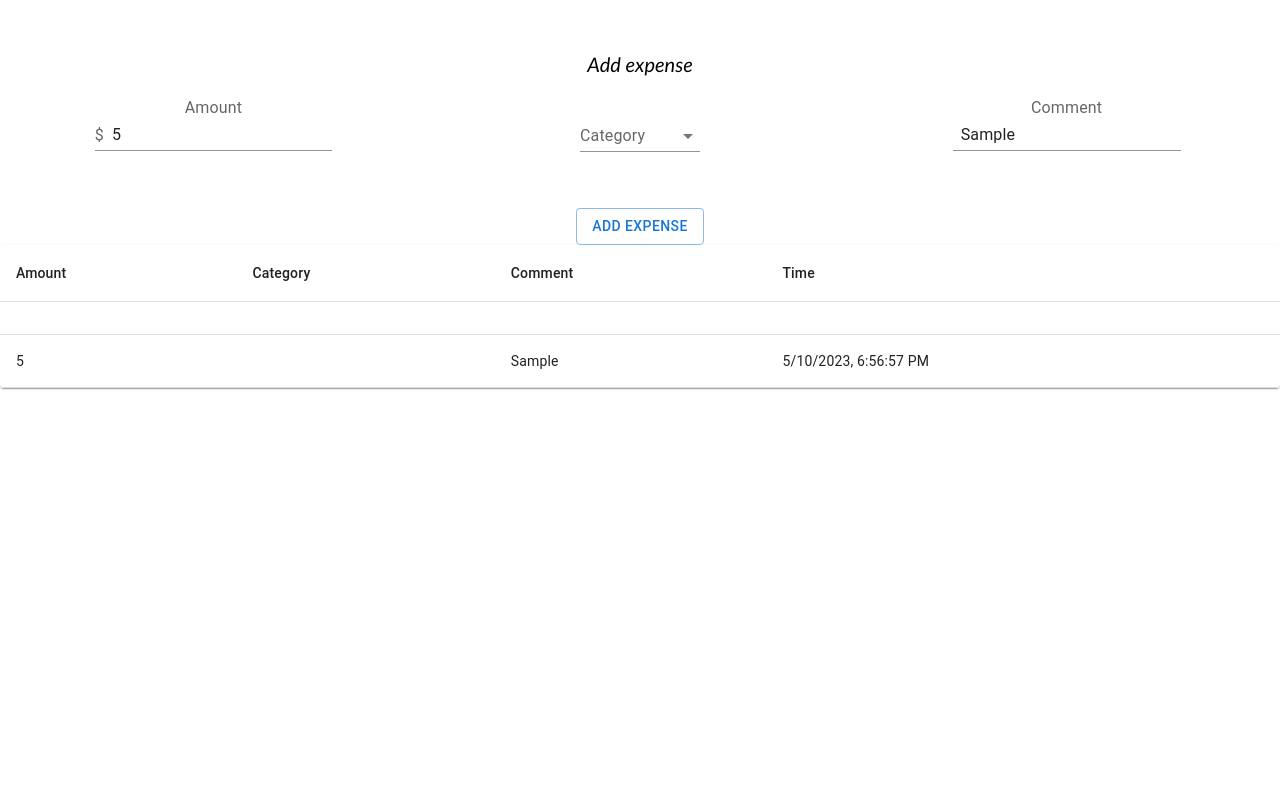
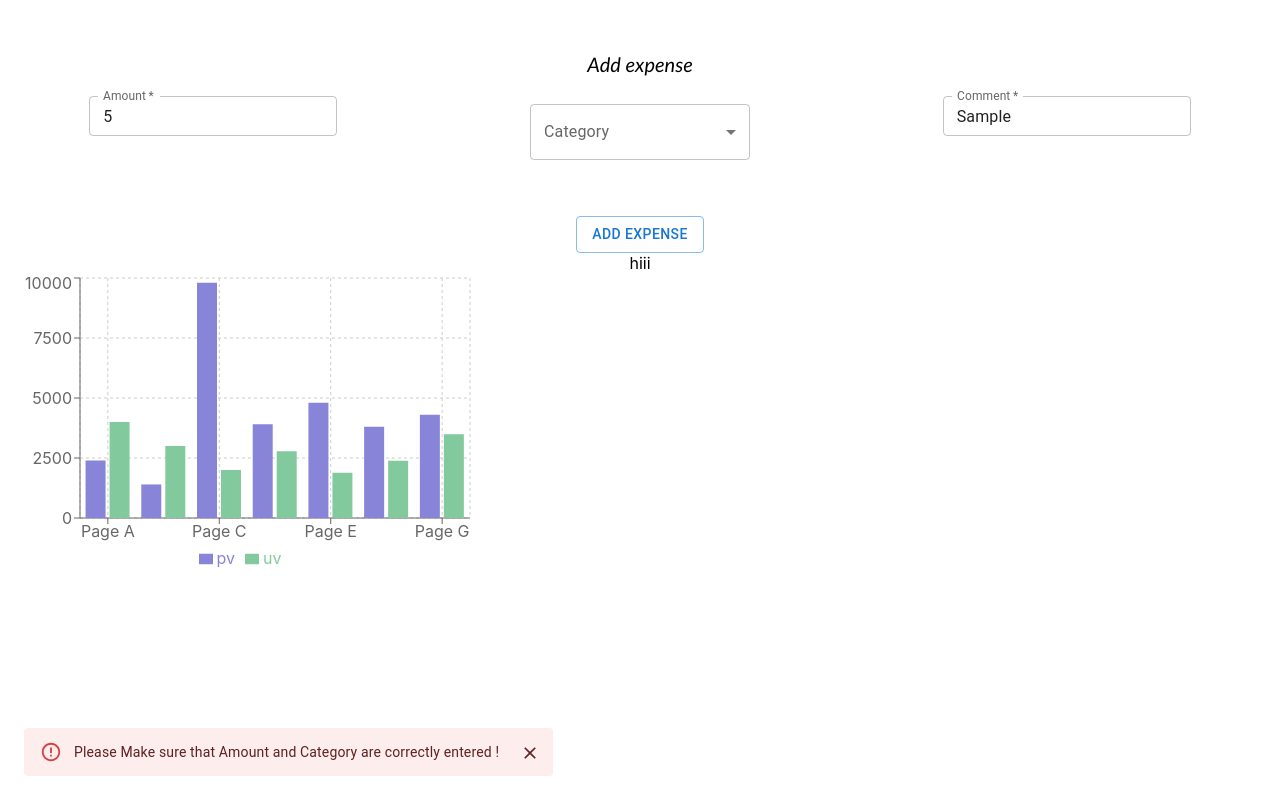
Before and after one commit to mmass94/Bueget-Management, a React (Create React App) app in the folder budget-management/: page / in a window 1280 px wide. Both pictures are taken after typing "5", "Sample" into the empty fields and a click on the button "ADD EXPENSE". Built offline with nearby package versions, Linux system fonts and the light colour scheme.

Commit message:
input fields validations

```diff
--- a/budget-management/package.json
+++ b/budget-management/package.json
@@ -15,6 +15,7 @@
     "react-dom": "^18.2.0",
     "react-redux": "^8.0.5",
     "react-scripts": "5.0.1",
+    "recharts": "^2.6.2",
     "redux-devtools-extension": "^2.13.9",
     "redux-logger": "^3.0.6",
     "redux-thunk": "^2.4.2",
--- a/budget-management/src/App.js
+++ b/budget-management/src/App.js
@@ -1,11 +1,13 @@
 import "./App.css";
 import ExpenseForm from "./components/expenseForm";
 import TableOfContent from "./components/table/tableOfContent";
+import Bar from "./components/visulization/barChart";
 function App() {
   return (
     <div className="App">
       <ExpenseForm />
       <TableOfContent />
+      <Bar />
     </div>
   );
 }
--- a/budget-management/src/components/expenseForm.js
+++ b/budget-management/src/components/expenseForm.js
@@ -7,22 +7,21 @@ import Button from "./formElements/button";
 import Box from "@mui/material/Box";
 import Grid from "@mui/material/Grid";
 import Selectone from "./formElements/selectone";
+
+import Snackbar from "@mui/material/Snackbar";
+import MuiAlert from "@mui/material/Alert";
 function ExpenseForm() {
   const amount = useSelector((state) => state.expense.amount);
   const category = useSelector((state) => state.expense.category);
   const comment = useSelector((state) => state.expense.comment);
-  const dateAndTime = useSelector((state) => state.expense.dateAndTime);
 
-  const [amountinput, setAmountinput] = useState(0);
-  const [categorinput, setCategoryinput] = useState("");
-  const [commentinput, setCommentinput] = useState("");
-  const now = new Date();
-  const dateTimeString = now.toLocaleString();
+  const [amountinput, setAmountinput] = useState(null);
+  const [categorinput, setCategoryinput] = useState(null);
+  const [commentinput, setCommentinput] = useState(null);
+  const [error, setError] = useState(false);
+  const [open, setOpen] = useState(true);
+
   const dispatch = useDispatch();
-  console.log(
-    `date is :,
-    ${dateTimeString}`
-  );
 
   const handleAmountInputChange = (event) => {
     setAmountinput(event.target.value);
@@ -37,21 +36,53 @@ function ExpenseForm() {
   };
 
   const handleClick = () => {
-    dispatch(
-      addExpense(amountinput, categorinput, commentinput, dateTimeString)
-    );
+    const now = new Date();
+    const dateTimeString = now.toLocaleString();
+    amountinput !== null && categorinput !== null
+      ? dispatch(
+          addExpense(amountinput, categorinput, commentinput, dateTimeString)
+        )
+      : setError(true);
   };
+
+  // const resetter = () => {
+  //   setAmountinput(null);
+  //   setCategoryinput(null);
+  // };
+
+  const handleClose = () => {
+    setOpen(false);
+  };
+  console.log("Error Value", error);
+  console.log("amountinput  Value is :", amountinput);
+  console.log("categor Value", categorinput);
 
   return (
     <div>
+      {error ? (
+        <Snackbar
+          open={open}
+          autoHideDuration={5000}
+          onClose={handleClose}
+          align="middle"
+        >
+          <MuiAlert onClose={handleClose} severity="error">
+            Please Make sure that Amount and Category are correctly entered !
+          </MuiAlert>
+        </Snackbar>
+      ) : (
+        ""
+      )}
       <Grid container>
         <Box sx={{ m: 2 }} />
         <Grid item xs={12}>
           <p className="heading">Add expense</p>
         </Grid>
+
         <Box sx={{ b: 2 }} />
         <Grid item xs={12} md={4} l={3}>
           <InputField
+            color="warning"
             amount={amount}
             type={"number"}
             placeholder={"Amount"}
@@ -94,6 +125,8 @@ function ExpenseForm() {
           </Button>
         </Grid>
       </Grid>
+
+      {/* <Test /> */}
     </div>
   );
 }
--- a/budget-management/src/components/formElements/inputField.js
+++ b/budget-management/src/components/formElements/inputField.js
@@ -1,20 +1,25 @@
 import React from "react";
 import TextField from "@mui/material/TextField";
-import InputAdornment from "@mui/material/InputAdornment";
-import Input from "@mui/material/Input";
-import InputLabel from "@mui/material/InputLabel";
 
 const TextInput = (props) => {
   return (
     <span>
-      <InputLabel>{props.label}</InputLabel>
-      <Input
+      {/* <InputLabel>{props.label}</InputLabel> */}
+
+      <TextField
+        variant="outlined"
+        label={props.label}
+        // label="Outlined"
+        required
         type={props.type}
+        size="small"
         id={props.id}
         onChange={props.onChange}
-        startAdornment={
-          <InputAdornment position="start">{props.prefix}</InputAdornment>
-        }
+        // InputProps={{
+        //   startAdornment: (
+        //     <InputAdornment position="start">{props.prefix}</InputAdornment>
+        //   ),
+        // }}
       />
     </span>
   );
--- a/budget-management/src/components/formElements/selectone.js
+++ b/budget-management/src/components/formElements/selectone.js
@@ -5,17 +5,12 @@ import FormControl from "@mui/material/FormControl";
 import Select from "@mui/material/Select";
 
 export default function Selectone(props) {
-  const [age, setAge] = React.useState("");
-
-  const handleChange = (event) => {
-    setAge(event.target.value);
-  };
-
   return (
     <div>
-      <FormControl variant="standard" sx={{ m: 1, minWidth: 120 }}>
+      <FormControl sx={{ m: 1, minWidth: 220 }}>
         <InputLabel id="demo-simple-select-standard-label">Category</InputLabel>
         <Select
+          required
           labelId="demo-simple-select-standard-label"
           id="demo-simple-select-standard"
           value={props.category}
--- a/budget-management/src/components/table/tableOfContent.js
+++ b/budget-management/src/components/table/tableOfContent.js
@@ -4,7 +4,7 @@ import TableBody from "@mui/material/TableBody";
 import TableCell from "@mui/material/TableCell";
 import TableHead from "@mui/material/TableHead";
 import TableRow from "@mui/material/TableRow";
-import Paper from "@mui/material/Paper";
+// import Paper from "@mui/material/Paper";
 import { useSelector } from "react-redux";
 
 function TableOfContent() {
@@ -13,17 +13,17 @@ function TableOfContent() {
   console.log("expenses type is:", typeof Expenses);
 
   return (
-    <Paper>
-      {Expenses.length > 1 ? (
+    <div>
+      {Expenses.length > 0 ? (
         <Table>
-          <TableHead>
+          <TableHead align="middle">Expenses details</TableHead>
+
           <TableRow>
             <TableCell>Amount</TableCell>
             <TableCell>Category</TableCell>
             <TableCell align="middle">Comment</TableCell>
             <TableCell align="middle">Time</TableCell>
           </TableRow>
-          </TableHead>
           <TableBody>
             {Expenses.map((expense) => (
               <TableRow>
@@ -38,7 +38,7 @@ function TableOfContent() {
       ) : (
         ""
       )}
-    </Paper>
+    </div>
   );
 }
 
--- /dev/null
+++ b/budget-management/src/components/visulization/barChart.js
@@ -0,0 +1,85 @@
+import React from "react";
+import {
+  BarChart,
+  Bar,
+  XAxis,
+  YAxis,
+  CartesianGrid,
+  Tooltip,
+  Legend,
+  ResponsiveContainer,
+} from "recharts";
+
+const data = [
+  {
+    name: "Page A",
+    uv: 4000,
+    pv: 2400,
+    amt: 2400,
+  },
+  {
+    name: "Page B",
+    uv: 3000,
+    pv: 1398,
+    amt: 2210,
+  },
+  {
+    name: "Page C",
+    uv: 2000,
+    pv: 9800,
+    amt: 2290,
+  },
+  {
+    name: "Page D",
+    uv: 2780,
+    pv: 3908,
+    amt: 2000,
+  },
+  {
+    name: "Page E",
+    uv: 1890,
+    pv: 4800,
+    amt: 2181,
+  },
+  {
+    name: "Page F",
+    uv: 2390,
+    pv: 3800,
+    amt: 2500,
+  },
+  {
+    name: "Page G",
+    uv: 3490,
+    pv: 4300,
+    amt: 2100,
+  },
+];
+
+const barChart = () => {
+  return (
+    <div>
+      <div>hiii</div>
+      <BarChart
+        width={500}
+        height={300}
+        data={data}
+        margin={{
+          top: 5,
+          right: 30,
+          left: 20,
+          bottom: 5,
+        }}
+      >
+        <CartesianGrid strokeDasharray="3 3" />
+        <XAxis dataKey="name" />
+        <YAxis />
+        <Tooltip />
+        <Legend />
+        <Bar dataKey="pv" fill="#8884d8" />
+        <Bar dataKey="uv" fill="#82ca9d" />
+      </BarChart>
+    </div>
+  );
+};
+
+export default barChart;
--- a/budget-management/src/redux/expenses/expensesActions.js
+++ b/budget-management/src/redux/expenses/expensesActions.js
@@ -1,6 +1,6 @@
 import { ADD_EXPENSE } from "./expensesTypes";
 
-export const addExpense = (amount = 0, category, comment, dateAndTime) => {
+export const addExpense = (amount, category, comment, dateAndTime) => {
   return {
     type: ADD_EXPENSE,
     payload: {
--- a/budget-management/src/redux/expenses/expensesReducer.js
+++ b/budget-management/src/redux/expenses/expensesReducer.js
@@ -1,14 +1,7 @@
 import { ADD_EXPENSE } from "./expensesTypes";
 
 const initialState = {
-  expenses: [
-    {
-      // amount: 0,
-      // category: "",
-      // comment: "",
-      // dateAndTime: "",
-    },
-  ],
+  expenses: [],
 };
 
 function expenseReducer(state = initialState, action) {
```
Also changed, not shown: budget-management/src/components/formElements/test.js (added, +21 -0 lines), 1 other file (tests, documents, lock files or other folders). Lines whose indentation alone changed are shown as unchanged.
